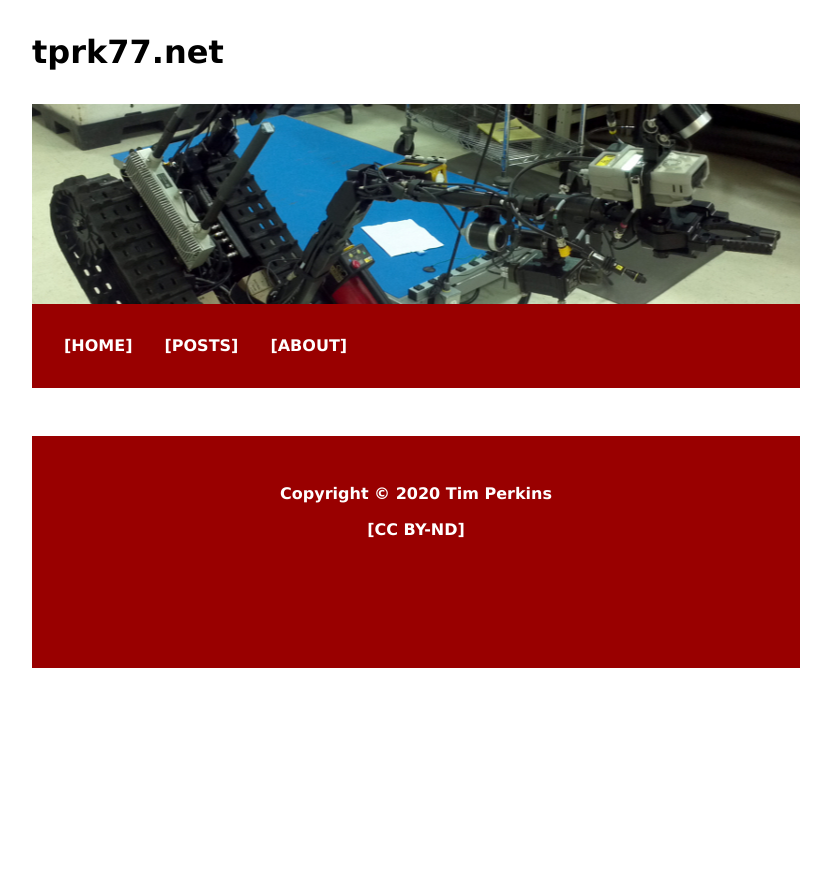
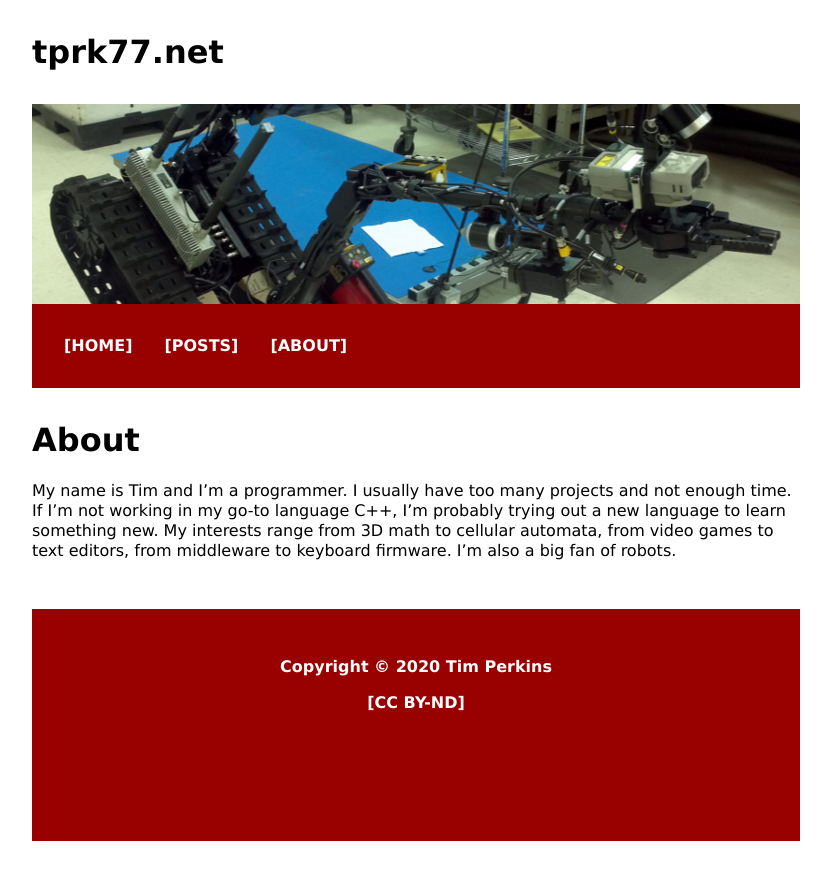
Before and after one commit to tprk77/tprk77.github.io, a Jekyll site: the page built from about.md, in a window 1280 px wide. Shown: the top 880 px of the page, without its empty margins (224-1055 px from the left). Built offline with Jekyll 4.4.1, drawn with Linux system fonts in a browser that asks for light colours.

Commit message:
Add About page

```diff
--- a/about.md
+++ b/about.md
@@ -3,3 +3,11 @@ layout: default
 title: About
 permalink: "/about"
 ---
+
+# About #
+
+My name is Tim and I'm a programmer. I usually have too many projects and not
+enough time. If I'm not working in my go-to language C++, I'm probably trying
+out a new language to learn something new. My interests range from 3D math to
+cellular automata, from video games to text editors, from middleware to keyboard
+firmware. I'm also a big fan of robots.
```
